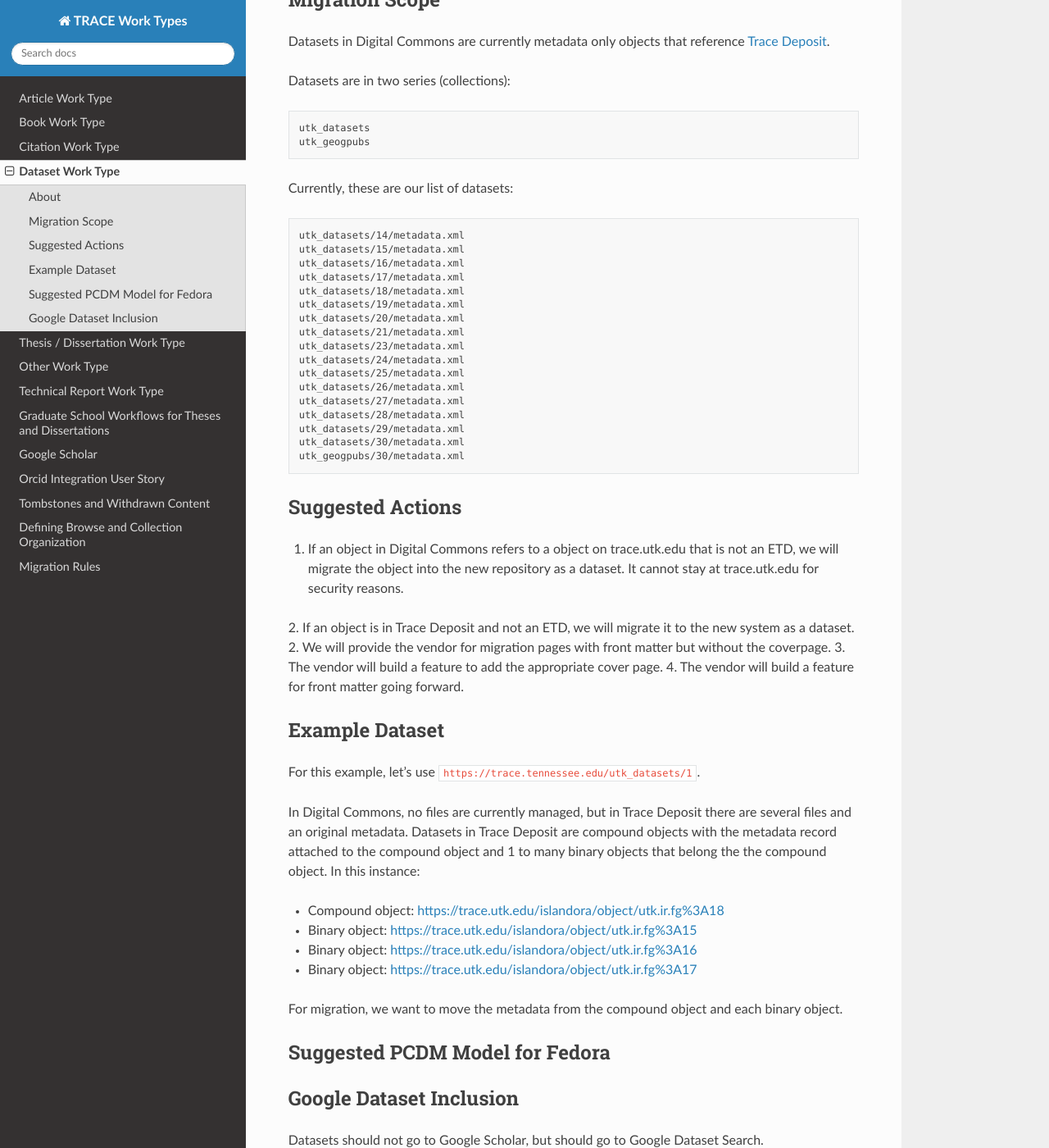
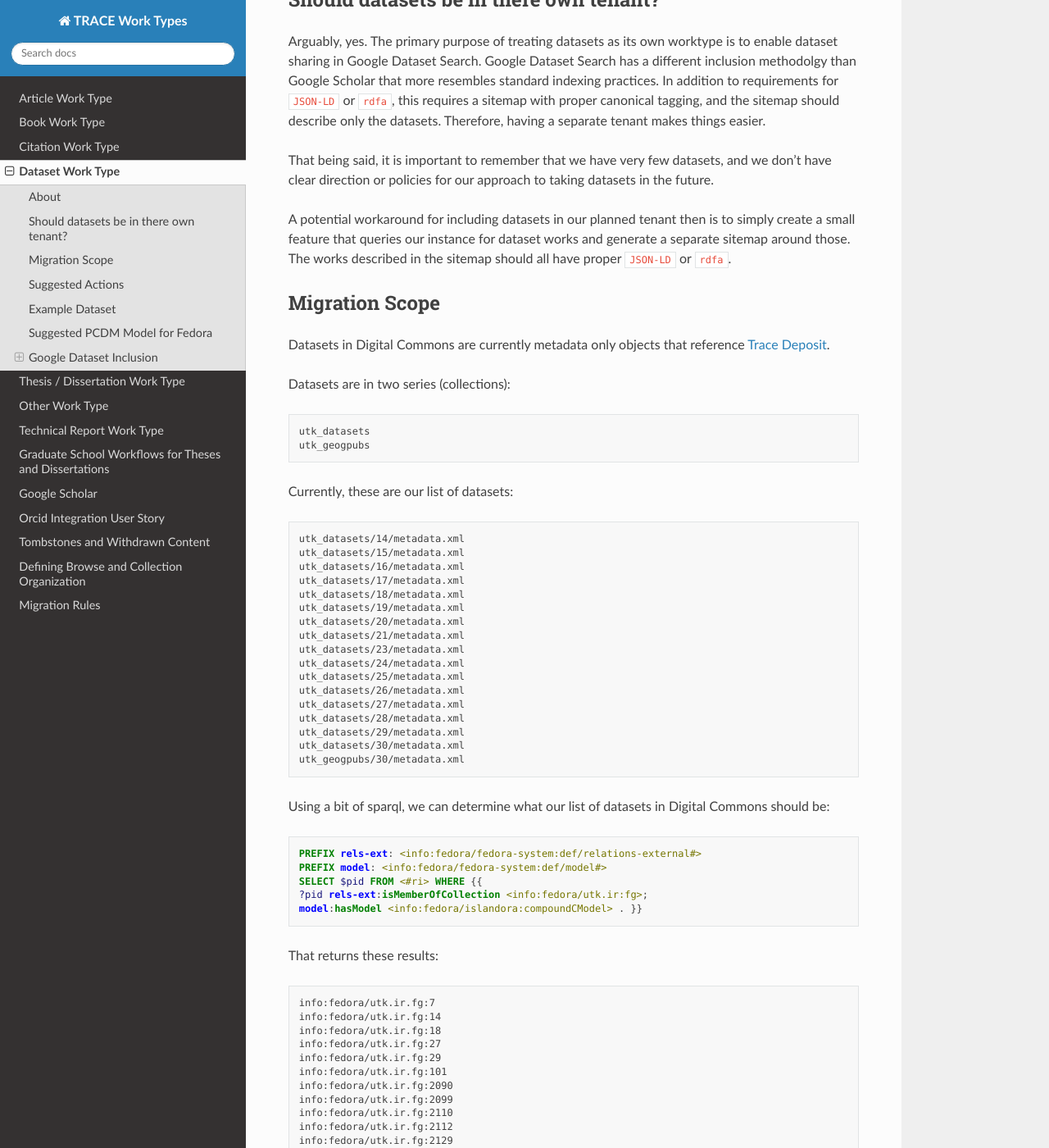
Before and after one commit to utkdigitalinitiatives/trace_work_types_planning, a Sphinx documentation site: the page built from docs/source/contents/dataset.rst, in a window 1280 px wide and 1400 px high, scrolled down 378 px. Shown: the whole window at 82% size. Built offline with Sphinx 7.4.7 and the Read the Docs theme 2.0.0, drawn with Linux system fonts in a browser that asks for light colours; some of the changed text lies outside the part shown.

Commit message:
Expand datasets.

```diff
--- a/docs/source/contents/dataset.rst
+++ b/docs/source/contents/dataset.rst
@@ -9,6 +9,21 @@ be open or restricted from public access.
 
 Datasets are different from other works and deserve there own worktype in order to be included in
 `Google's Dataset Search <https://datasetsearch.research.google.com/>`_.
+
+Should datasets be in there own tenant?
+---------------------------------------
+
+Arguably, yes.  The primary purpose of treating datasets as its own worktype is to enable dataset sharing in Google
+Dataset Search.  Google Dataset Search has a different inclusion methodolgy than Google Scholar that more resembles standard
+indexing practices. In addition to requirements for :code:`JSON-LD` or :code:`rdfa`, this requires a sitemap with proper
+canonical tagging, and the sitemap should describe only the datasets. Therefore, having a separate tenant makes things easier.
+
+That being said, it is important to remember that we have very few datasets, and we don't have clear direction or policies
+for our approach to taking datasets in the future.
+
+A potential workaround for including datasets in our planned tenant then is to simply create a small feature that queries
+our instance for dataset works and generate a separate sitemap around those. The works described in the sitemap should
+all have proper :code:`JSON-LD` or :code:`rdfa`.
 
 Migration Scope
 ---------------
@@ -43,6 +58,57 @@ Currently, these are our list of datasets:
     utk_datasets/29/metadata.xml
     utk_datasets/30/metadata.xml
     utk_geogpubs/30/metadata.xml
+
+Using a bit of sparql, we can determine what our list of datasets in Digital Commons should be:
+
+.. code-block:: sparql
+
+    PREFIX rels-ext: <info:fedora/fedora-system:def/relations-external#>
+    PREFIX model: <info:fedora/fedora-system:def/model#>
+    SELECT $pid FROM <#ri> WHERE {{
+    ?pid rels-ext:isMemberOfCollection <info:fedora/utk.ir:fg>;
+    model:hasModel <info:fedora/islandora:compoundCModel> . }}
+
+That returns these results:
+
+.. code-block:: text
+
+    info:fedora/utk.ir.fg:7
+    info:fedora/utk.ir.fg:14
+    info:fedora/utk.ir.fg:18
+    info:fedora/utk.ir.fg:27
+    info:fedora/utk.ir.fg:29
+    info:fedora/utk.ir.fg:101
+    info:fedora/utk.ir.fg:2090
+    info:fedora/utk.ir.fg:2099
+    info:fedora/utk.ir.fg:2110
+    info:fedora/utk.ir.fg:2112
+    info:fedora/utk.ir.fg:2129
+    info:fedora/utk.ir.fg:2132
+    info:fedora/utk.ir.fg:2162
+    info:fedora/utk.ir.fg:2176
+    info:fedora/utk.ir.fg:2179
+    info:fedora/utk.ir.fg:2188
+    info:fedora/utk.ir.fg:2193
+    info:fedora/utk.ir.fg:2198
+    info:fedora/utk.ir.fg:2215
+    info:fedora/utk.ir.fg:2239
+    info:fedora/utk.ir.fg:2245
+    info:fedora/utk.ir.fg:2248
+    info:fedora/utk.ir.fg:2263
+    info:fedora/utk.ir.fg:2268
+    info:fedora/utk.ir.fg:2273
+    info:fedora/utk.ir.fg:2287
+    info:fedora/utk.ir.fg:2290
+    info:fedora/utk.ir.fg:2303
+    info:fedora/utk.ir.fg:2307
+    info:fedora/utk.ir.fg:2311
+    info:fedora/utk.ir.fg:2341
+    info:fedora/utk.ir.fg:2355
+    info:fedora/utk.ir.fg:2360
+    info:fedora/utk.ir.fg:2381
+    info:fedora/utk.ir.fg:2384
+    info:fedora/utk.ir.fg:2385
 
 Suggested Actions
 -----------------
@@ -81,3 +147,110 @@ Unlike Google Scholar, Google Dataset Search relies on a structured body via a S
 tag in the :code:`head` of the document.
 
 Our metadata mapping will include this conversion for this worktype.
+
+===================
+Required Properties
+===================
+
+----
+name
+----
+
+A descriptive name of the dataset. For example, "Snow depth in the Northern Hemisphere".
+
+The name property is modeled as `Schema.org Text <https://schema.org/Text>`_.
+
+-----------
+description
+-----------
+
+A short summary describing the dataset.
+
+The summary must be between 50 and 5000 characters long and may include Markdown syntax. Embedded images need to use
+absolute path URLs.
+
+The description property is modeled as `Schema.org Text <https://schema.org/Text>`_.
+
+-----------------------
+distribution.contentUrl
+-----------------------
+
+======================
+Recommended Properties
+======================
+
+-------------
+alternateName
+-------------
+
+-------
+creator
+-------
+
+--------
+citation
+--------
+
+------------
+distribution
+------------
+
+---------------------------
+distribution.encodingFormat
+---------------------------
+
+------
+funder
+------
+
+-------------------
+hasPart or isPartOf
+-------------------
+
+----------
+identifier
+----------
+
+---------------------
+includedInDataCatalog
+---------------------
+
+-------------------
+isAccessibleForFree
+-------------------
+
+--------
+keywords
+--------
+
+-------
+license
+-------
+
+--------------------
+measurementTechnique
+--------------------
+
+------
+sameAs
+------
+
+---------------
+spatialCoverage
+---------------
+
+----------------
+temporalCoverage
+----------------
+
+----------------
+variableMeasured
+----------------
+
+-------
+version
+-------
+
+---
+url
+---
```
